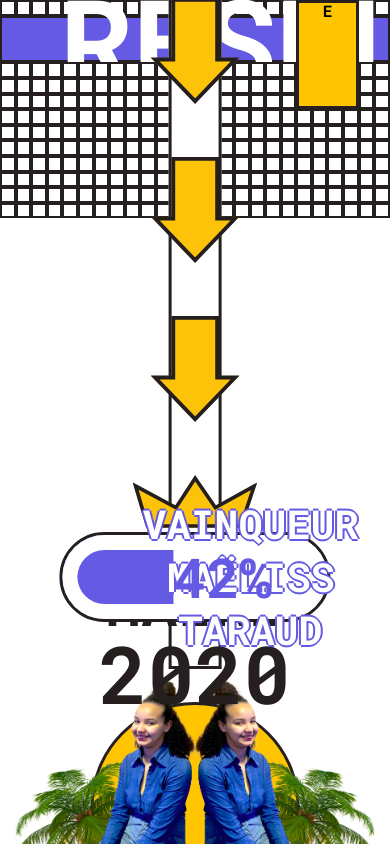
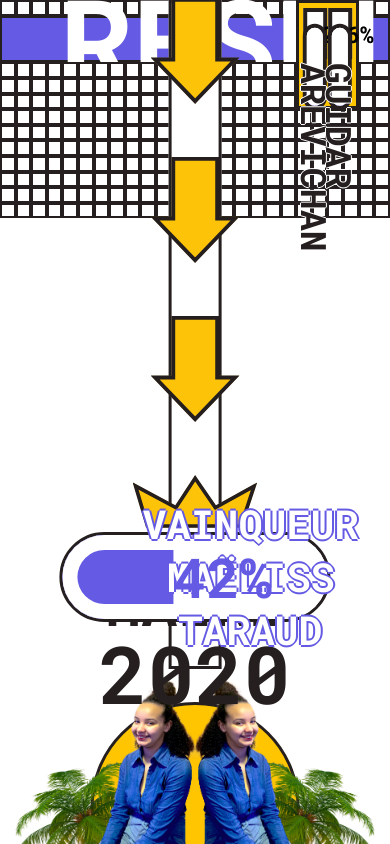
Before and after one commit to SemaineRush/WebApp, a React (Create React App) app: page /results in a window 390 px wide. Built offline with nearby package versions, Linux system fonts and the light colour scheme.

Commit message:
maelissResult page / OK (without responsive)

```diff
--- a/src/Assets/maelissResult.css
+++ b/src/Assets/maelissResult.css
@@ -162,7 +162,7 @@
   line-height: 1em;
 }
 
-.losers {
+.losersContainer {
   position: absolute;
   height: 28vw;
   width: 16vw;
@@ -170,6 +170,70 @@
   right: 8vw;
   background-color: #FFC500;
   box-shadow: inset 0px 0px 0px 3px #261F1F;
+  display: flex;
+  align-items: center;
+  justify-content: center;
+}
+.losersContainer .losers {
+  position: relative;
+  height: 100%;
+  width: 40%;
+}
+.losersContainer .losers .percent {
+  position: absolute;
+  font-size: 23px;
+  width: 4vw;
+  top: 7%;
+  left: 50%;
+  transform: translate(-50%, 0%);
+  background-color: white;
+  border: 4px solid #261F1F;
+  padding: 0.3em 0;
+}
+.losersContainer .losers div {
+  position: absolute;
+  height: 4vw;
+  width: 20vw;
+  top: 50%;
+  left: 50%;
+  transform: translate(-50%, 0%) rotate(90deg);
+  border: 4px solid #261F1F;
+  border-radius: 100px;
+  background-color: white;
+  display: flex;
+  align-items: center;
+}
+.losersContainer .losers div h3 {
+  z-index: 1;
+  font-size: 35px;
+  padding-left: 1em;
+  margin: 0;
+  color: #261F1F;
+  text-shadow: -1px 0 white, 0 1px white, 1px 0 white, 0 -1px white;
+}
+.losersContainer .losers div .progressBar {
+  position: absolute;
+  z-index: 0;
+  top: 0;
+  right: 0;
+  height: 100%;
+  background-color: #645AE3;
+  border-top-right-radius: 100px;
+  border-bottom-right-radius: 100px;
+}
+.losersContainer .losers div .progressBar.one {
+  width: 36%;
+}
+.losersContainer .losers div .progressBar.two {
+  width: 22%;
+}
+.losersContainer .losers div::after {
+  content: "";
+  position: absolute;
+  height: 100%;
+  width: 100%;
+  box-shadow: inset 0px 0px 0px 10px white;
+  border-radius: 100px;
 }
 
 /*# sourceMappingURL=maelissResult.css.map */
--- a/src/Assets/maelissResult.scss
+++ b/src/Assets/maelissResult.scss
@@ -174,7 +174,7 @@
     }
 }
 
-.losers {
+.losersContainer {
     position: absolute;
     height: 28vw;
     width: 16vw;
@@ -182,4 +182,76 @@
     right: 8vw;
     background-color: #FFC500;
     box-shadow: inset 0px 0px 0px 3px #261F1F;
+    display: flex;
+    align-items: center;
+    justify-content: center;
+
+    .losers {
+        position: relative;
+        height: 100%;
+        width: 40%;
+
+        .percent {
+            position: absolute;
+            font-size: 23px;
+            width: 4vw;
+            top: 7%;
+            left: 50%;
+            transform: translate(-50%, 0%);
+            background-color: white;
+            border: 4px solid #261F1F;
+            padding: 0.3em 0;
+        }
+
+        div {
+            position: absolute;
+            height: 4vw;
+            width: 20vw;
+            top: 50%;
+            left: 50%;
+            transform: translate(-50%, 0%) rotate(90deg);
+            border: 4px solid #261F1F;
+            border-radius: 100px;
+            background-color: white;
+            display: flex;
+            align-items: center;
+
+            h3 {
+                z-index: 1;
+                font-size: 35px;
+                padding-left: 1em;
+                margin: 0;
+                color: #261F1F;
+                text-shadow: -1px 0 white, 0 1px white, 1px 0 white, 0 -1px white;
+            }
+
+            .progressBar {
+                position: absolute;
+                z-index: 0;
+                top: 0;
+                right: 0;
+                height: 100%;
+                background-color: #645AE3;
+                border-top-right-radius: 100px;
+                border-bottom-right-radius: 100px;
+
+                &.one {
+                    width: 36%;
+                }
+
+                &.two {
+                    width: 22%;
+                }
+            }
+
+            &::after {
+                content: "";
+                position: absolute;
+                height: 100%;
+                width: 100%;
+                box-shadow: inset 0px 0px 0px 10px white;
+                border-radius: 100px;
+            }
+        }
+    }
 }
--- a/src/Components/maelissResult.js
+++ b/src/Components/maelissResult.js
@@ -62,7 +62,23 @@ const maelissResult = () => {
 				<span className="progressBar" />
 			</div>
 
-			<div className="losers">e</div>
+			<div className="losersContainer">
+				<div className="losers">
+					<p className="percent">22%</p>
+					<div>
+						<h3>arevichan</h3>
+						<span className="progressBar one" />
+					</div>
+				</div>
+
+				<div className="losers">
+					<p className="percent">36%</p>
+					<div>
+						<h3>guidar</h3>
+						<span className="progressBar two" />
+					</div>
+				</div>
+			</div>
 		</div>
 	);
 };
```
Also changed, not shown: 1 other file (tests, documents, lock files or other folders).
